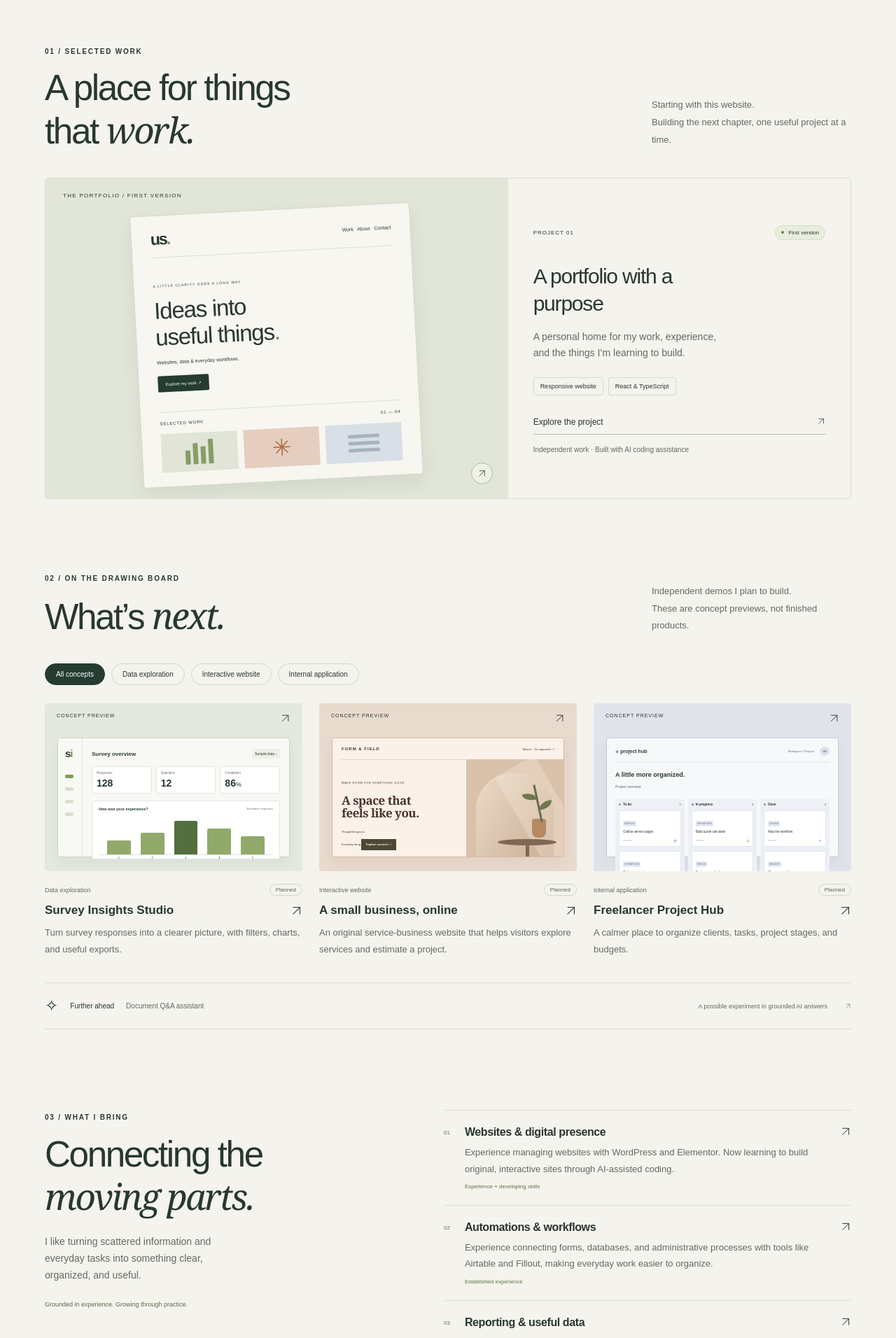
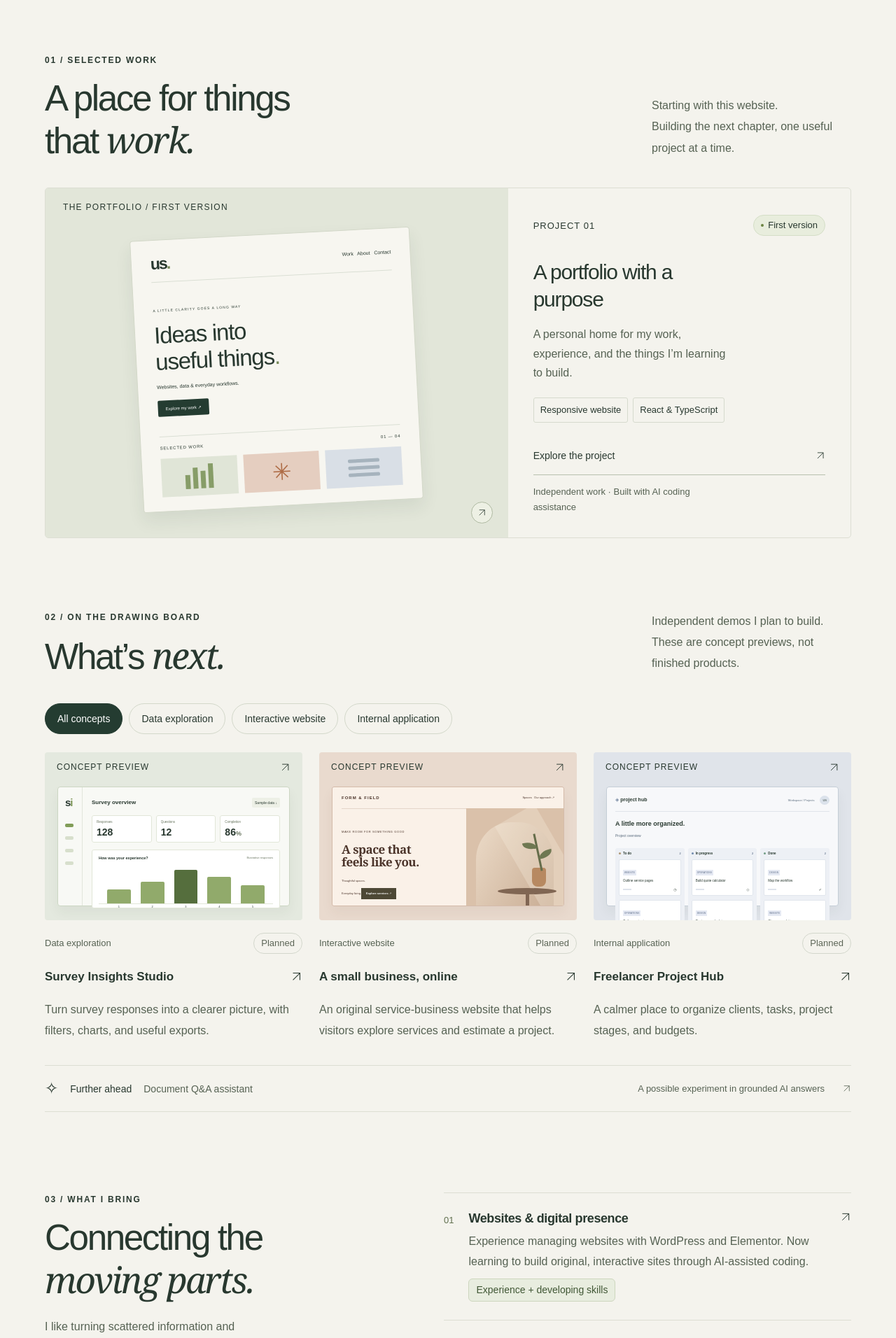
Before and after one commit to uthmans/portfolio, a React (Vite) app: page / in a window 1280 px wide. Shown: the part 860-2772 px from the top of the page at 70% size. Built offline with nearby package versions, Linux system fonts and the light colour scheme.

Commit message:
Improve portfolio typography and interaction spacing

```diff
--- a/src/styles.css
+++ b/src/styles.css
@@ -7,7 +7,10 @@
   -webkit-font-smoothing: antialiased;
   font-weight: 400;
   --ink: #28382f;
-  --muted: #626b62;
+  --muted: #566253;
+  --text-body: 1rem;
+  --text-small: 0.875rem;
+  --text-label: 0.8125rem;
   --line: #dcded3;
   --green: #243c31;
   --lime: #dceaaf;
@@ -102,14 +105,14 @@ p {
   color: #8b9b58;
 }
 .header-name {
-  font-size: 12px;
+  font-size: var(--text-small);
   font-weight: 600;
   line-height: 1.6;
   border-left: 1px solid #cbd0c3;
   padding-left: 21px;
 }
 .header-name small {
-  font-size: 10px;
+  font-size: 0.75rem;
   color: var(--muted);
   font-weight: 400;
 }
@@ -118,7 +121,7 @@ p {
   display: flex;
   align-items: center;
   gap: 32px;
-  font-size: 13px;
+  font-size: var(--text-small);
 }
 .site-header nav > a:not(.nav-contact):hover {
   text-decoration: underline;
@@ -139,7 +142,7 @@ p {
   display: none;
 }
 .eyebrow {
-  font-size: 10px;
+  font-size: 0.75rem;
   font-weight: 600;
   letter-spacing: 1.8px;
   line-height: 1.6;
@@ -154,7 +157,7 @@ p {
   gap: 20px;
 }
 .availability {
-  font-size: 10px;
+  font-size: var(--text-small);
   display: flex;
   align-items: center;
   gap: 8px;
@@ -189,7 +192,7 @@ p {
 .hero-layout > div > p {
   margin-top: 26px;
   max-width: 445px;
-  font-size: 14px;
+  font-size: var(--text-body);
   color: var(--muted);
   line-height: 1.9;
 }
@@ -202,7 +205,7 @@ p {
   gap: 38px;
   padding: 16px 21px;
   border-radius: 3px;
-  font-size: 12px;
+  font-size: var(--text-small);
   transition:
     background 0.2s,
     transform 0.2s;
@@ -284,11 +287,11 @@ p {
   justify-content: space-between;
   padding: 21px 0;
   border-top: 1px solid var(--line);
-  font-size: 11px;
+  font-size: var(--text-label);
   color: var(--muted);
 }
 .hero-footer > span:last-child {
-  font-size: 8px;
+  font-size: 0.75rem;
   letter-spacing: 1.5px;
   display: flex;
   gap: 25px;
@@ -313,7 +316,7 @@ p {
 }
 .section-heading > p {
   max-width: 285px;
-  font-size: 12px;
+  font-size: var(--text-body);
   color: var(--muted);
   line-height: 1.9;
   padding-bottom: 5px;
@@ -339,7 +342,7 @@ p {
   position: absolute;
   top: 20px;
   left: 25px;
-  font-size: 8px;
+  font-size: 0.75rem;
   letter-spacing: 1.3px;
 }
 .visual-open {
@@ -489,7 +492,7 @@ p {
   display: flex;
   align-items: center;
   justify-content: space-between;
-  font-size: 8px;
+  font-size: var(--text-label);
   letter-spacing: 1px;
   margin-bottom: 32px;
 }
@@ -501,7 +504,7 @@ p {
   border: 1px solid #d4dec6;
   border-radius: 20px;
   padding: 5px 8px;
-  font-size: 8px;
+  font-size: var(--text-label);
   letter-spacing: 0;
 }
 .status i {
@@ -516,7 +519,7 @@ p {
   max-width: 300px;
 }
 .featured-copy > p {
-  font-size: 12px;
+  font-size: var(--text-body);
   color: var(--muted);
   margin-top: 17px;
   max-width: 285px;
@@ -528,7 +531,7 @@ p {
   margin-top: 22px;
 }
 .tags > span {
-  font-size: 9px;
+  font-size: var(--text-label);
   border: 1px solid #d6dacd;
   padding: 7px 9px;
   border-radius: 3px;
@@ -540,14 +543,14 @@ p {
   padding: 0 0 10px;
   border-bottom: 1px solid #b8c0ae;
   margin-top: 31px;
-  font-size: 12px;
+  font-size: var(--text-small);
   text-align: left;
 }
 .text-button:hover {
   color: #647641;
 }
 .featured-copy > .honesty-note {
-  font-size: 8px;
+  font-size: var(--text-label);
   margin-top: 13px;
 }
 .filters {
@@ -561,7 +564,7 @@ p {
   border: 1px solid #d3d8ca;
   border-radius: 22px;
   padding: 9px 15px;
-  font-size: 10px;
+  font-size: var(--text-small);
   transition: background 0.2s;
 }
 .filters button[aria-pressed="true"] {
@@ -603,7 +606,7 @@ p {
   top: 14px;
   left: 17px;
   right: 17px;
-  font-size: 7px;
+  font-size: 0.75rem;
   letter-spacing: 1px;
   display: flex;
   justify-content: space-between;
@@ -1016,14 +1019,14 @@ p {
   justify-content: space-between;
   align-items: center;
   margin-top: 18px;
-  font-size: 9px;
+  font-size: var(--text-label);
   color: var(--muted);
 }
 .planned-status {
   border: 1px solid #d3d7cc;
   border-radius: 20px;
   padding: 3px 8px;
-  font-size: 8px;
+  font-size: var(--text-label);
   color: #5d6657;
 }
 .roadmap-card h3 {
@@ -1051,7 +1054,7 @@ p {
   color: #677b49;
 }
 .roadmap-card > p {
-  font-size: 11px;
+  font-size: var(--text-body);
   color: var(--muted);
   margin-top: 10px;
   line-height: 1.85;
@@ -1068,7 +1071,7 @@ p {
   align-items: center;
   text-align: left;
   gap: 20px;
-  font-size: 10px;
+  font-size: var(--text-small);
 }
 .future-project > span:first-child {
   display: flex;
@@ -1085,7 +1088,7 @@ p {
   font-size: 23px;
 }
 .future-detail {
-  font-size: 9px;
+  font-size: var(--text-label);
   color: var(--muted);
   display: flex;
   gap: 25px;
@@ -1109,13 +1112,13 @@ p {
   margin: 16px 0 21px;
 }
 .capabilities-intro > p {
-  font-size: 12px;
+  font-size: var(--text-body);
   max-width: 280px;
   color: var(--muted);
 }
 .small-note {
   display: block;
-  font-size: 9px;
+  font-size: var(--text-small);
   color: #60694f;
   margin-top: 25px;
 }
@@ -1129,7 +1132,7 @@ p {
   border-bottom: 1px solid var(--line);
 }
 .capability > span:first-child {
-  font-size: 8px;
+  font-size: var(--text-label);
   color: #61704f;
   padding-top: 5px;
 }
@@ -1142,19 +1145,19 @@ p {
   flex: 1;
 }
 .capability h3 {
-  font-size: 16px;
+  font-size: 1.125rem;
   letter-spacing: -0.4px;
   font-weight: 600;
 }
 .capability p {
-  font-size: 11px;
+  font-size: var(--text-body);
   color: var(--muted);
   line-height: 1.8;
   margin-top: 8px;
 }
 .capability small {
   display: block;
-  font-size: 8px;
+  font-size: var(--text-small);
   color: #597343;
   margin-top: 9px;
 }
@@ -1238,7 +1241,7 @@ p {
   margin-top: 22px;
 }
 .about-copy > p {
-  font-size: 12px;
+  font-size: var(--text-body);
   line-height: 1.9;
   color: var(--muted);
   margin-top: 17px;
@@ -1250,19 +1253,19 @@ p {
   margin-top: 23px;
 }
 .tool-list span {
-  font-size: 8px;
+  font-size: var(--text-label);
   background: #e9ecdf;
   border: 1px solid #dbe0ce;
   border-radius: 3px;
   padding: 6px 8px;
 }
 .about-copy .languages {
-  font-size: 10px;
+  font-size: var(--text-small);
   color: var(--ink);
   margin-top: 20px;
 }
 .about-copy .about-note {
-  font-size: 8px;
+  font-size: var(--text-small);
   margin-top: 17px;
   max-width: 350px;
 }
@@ -1290,7 +1293,7 @@ p {
   color: var(--lime);
 }
 .contact-section p {
-  font-size: 11px;
+  font-size: var(--text-body);
   color: #cad3c4;
   margin-top: 19px;
   line-height: 1.9;
@@ -1312,11 +1315,11 @@ p {
   line-height: 1;
 }
 .contact-pending strong {
-  font-size: 12px;
+  font-size: var(--text-small);
   font-weight: 500;
 }
 .contact-pending p {
-  font-size: 10px;
+  font-size: var(--text-small);
   margin-top: 9px;
   color: #c9d1c1;
 }
@@ -1336,7 +1339,7 @@ p {
   display: flex;
   justify-content: space-between;
   padding: 14px 0;
-  font-size: 12px;
+  font-size: var(--text-small);
   border-bottom: 1px solid #76846f;
 }
 .contact-secondary:hover {
@@ -1348,7 +1351,7 @@ p {
   gap: 24px;
   padding-top: 34px;
   padding-bottom: 34px;
-  font-size: 9px;
+  font-size: var(--text-label);
   color: var(--muted);
 }
 .site-footer .wordmark {
@@ -1407,7 +1410,7 @@ p {
   letter-spacing: -1.2px;
 }
 .dialog-intro {
-  font-size: 14px;
+  font-size: var(--text-body);
   margin-top: 16px;
   color: var(--muted);
 }
@@ -1417,12 +1420,12 @@ p {
   border-top: 1px solid var(--line);
 }
 .detail-block h3 {
-  font-size: 14px;
+  font-size: var(--text-body);
   letter-spacing: -0.3px;
 }
 .detail-block p,
 .detail-block li {
-  font-size: 12px;
+  font-size: var(--text-body);
   line-height: 1.85;
   color: var(--muted);
   margin-top: 8px;
@@ -1438,7 +1441,7 @@ p {
   display: flex;
   gap: 25px;
   margin-top: 25px;
-  font-size: 12px;
+  font-size: var(--text-small);
 }
 .project-links a {
   text-decoration: underline;
@@ -1612,11 +1615,11 @@ p {
     font-size: 35px;
   }
   .header-name {
-    font-size: 11px;
+    font-size: var(--text-small);
     padding-left: 16px;
   }
   .header-name small {
-    font-size: 9px;
+    font-size: 0.75rem;
   }
   .menu-toggle {
     display: flex;
@@ -1625,7 +1628,7 @@ p {
     background: none;
     padding: 10px 0;
     margin-left: auto;
-    font-size: 12px;
+    font-size: var(--text-small);
   }
   .menu-toggle span {
     font-size: 20px;
@@ -1659,11 +1662,11 @@ p {
     gap: 14px;
   }
   .eyebrow {
-    font-size: 9px;
+    font-size: 0.75rem;
     letter-spacing: 1.4px;
   }
   .availability {
-    font-size: 9px;
+    font-size: var(--text-small);
   }
   .hero-layout {
     grid-template-columns: 1fr;
@@ -1679,7 +1682,7 @@ p {
     letter-spacing: -2px;
   }
   .hero-layout > div > p {
-    font-size: 13px;
+    font-size: var(--text-body);
     max-width: 450px;
     margin-top: 23px;
   }
@@ -1710,11 +1713,11 @@ p {
     right: 25px;
   }
   .hero-footer {
-    font-size: 9px;
+    font-size: var(--text-label);
     padding: 17px 0;
   }
   .hero-footer > span:last-child {
-    font-size: 6px;
+    font-size: 0.75rem;
     gap: 12px;
   }
   .hero-footer > span:last-child > span {
@@ -1734,7 +1737,7 @@ p {
     margin-bottom: 28px;
   }
   .section-heading > p {
-    font-size: 11px;
+    font-size: var(--text-body);
     max-width: 350px;
   }
   .section-heading > p br {
@@ -1758,7 +1761,7 @@ p {
   }
   .project-meta {
     margin-bottom: 21px;
-    font-size: 9px;
+    font-size: var(--text-label);
   }
   .featured-copy h3 {
     font-size: 27px;
@@ -1771,7 +1774,7 @@ p {
     margin-top: 24px;
   }
   .featured-copy > .honesty-note {
-    font-size: 9px;
+    font-size: var(--text-label);
   }
   .roadmap-grid {
     grid-template-columns: 1fr;
@@ -1952,21 +1955,21 @@ p {
     font-size: 7px;
   }
   .roadmap-meta {
-    font-size: 10px;
+    font-size: var(--text-label);
   }
   .roadmap-card h3 {
     font-size: 20px;
     margin-top: 12px;
   }
   .roadmap-card > p {
-    font-size: 12px;
+    font-size: var(--text-body);
   }
   .filters {
     gap: 7px;
     margin-bottom: 22px;
   }
   .filters button {
-    font-size: 9px;
+    font-size: var(--text-small);
     padding: 8px 12px;
   }
   .future-project {
@@ -1977,12 +1980,12 @@ p {
   }
   .future-project > span:first-child {
     gap: 12px;
-    font-size: 9px;
+    font-size: var(--text-small);
   }
   .future-detail {
     max-width: none;
     margin-left: 34px;
-    font-size: 9px;
+    font-size: var(--text-label);
     gap: 15px;
   }
   .capabilities-section {
@@ -1997,13 +2000,13 @@ p {
     margin-top: 15px;
   }
   .capability h3 {
-    font-size: 17px;
+    font-size: 1.125rem;
   }
   .capability p {
-    font-size: 12px;
+    font-size: var(--text-body);
   }
   .capability small {
-    font-size: 9px;
+    font-size: var(--text-small);
   }
   .about-section {
     grid-template-columns: 1fr;
@@ -2035,14 +2038,14 @@ p {
     font-size: 36px;
   }
   .about-copy > p {
-    font-size: 13px;
+    font-size: var(--text-body);
   }
   .about-copy .about-note {
-    font-size: 9px;
+    font-size: var(--text-small);
     max-width: none;
   }
   .tool-list span {
-    font-size: 9px;
+    font-size: var(--text-label);
   }
   .contact-section {
     margin: 0 24px;
@@ -2056,7 +2059,7 @@ p {
     letter-spacing: -1.8px;
   }
   .contact-section p {
-    font-size: 12px;
+    font-size: var(--text-body);
   }
   .contact-actions {
     max-width: none;
@@ -2074,10 +2077,10 @@ p {
     font-size: 28px;
   }
   .contact-pending strong {
-    font-size: 12px;
+    font-size: var(--text-small);
   }
   .contact-pending p {
-    font-size: 10px;
+    font-size: var(--text-small);
     margin-top: 5px;
   }
   .desktop-break {
@@ -2088,7 +2091,7 @@ p {
     gap: 17px;
     padding-top: 27px;
     padding-bottom: 27px;
-    font-size: 8px;
+    font-size: var(--text-label);
   }
   .site-footer > span:nth-of-type(2) {
     margin-left: 0;
@@ -2106,14 +2109,14 @@ p {
     font-size: 27px;
   }
   .dialog-top .eyebrow {
-    font-size: 8px;
+    font-size: 0.75rem;
   }
   .dialog-intro {
-    font-size: 13px;
+    font-size: var(--text-body);
   }
   .detail-block p,
   .detail-block li {
-    font-size: 12px;
+    font-size: var(--text-body);
   }
 }
 @media (max-width: 370px) {
@@ -2128,10 +2131,10 @@ p {
     font-size: 47px;
   }
   .header-name {
-    font-size: 10px;
+    font-size: var(--text-small);
   }
   .header-name small {
-    font-size: 8px;
+    font-size: 0.75rem;
   }
   .featured-visual {
     padding-left: 28px;
@@ -2255,46 +2258,156 @@ p {
 
 /* Reading sizes for the main content; interface illustrations stay miniature. */
 .hero-layout > div > p {
-  font-size: 15px;
+  font-size: var(--text-body);
 }
 .section-heading > p {
-  font-size: 13px;
+  font-size: var(--text-body);
 }
 .featured-copy > p {
-  font-size: 14px;
+  font-size: var(--text-body);
 }
 .featured-copy > .honesty-note {
-  font-size: 10px;
+  font-size: var(--text-label);
 }
 .roadmap-card > p,
 .capability p {
-  font-size: 13px;
+  font-size: var(--text-body);
 }
 .capabilities-intro > p,
 .about-copy > p {
-  font-size: 14px;
+  font-size: var(--text-body);
 }
 .about-copy .about-note {
-  font-size: 10px;
+  font-size: var(--text-small);
 }
 .contact-section p {
-  font-size: 13px;
+  font-size: var(--text-body);
 }
 .contact-pending p {
-  font-size: 11px;
+  font-size: var(--text-small);
 }
 .detail-block p,
 .detail-block li {
-  font-size: 14px;
+  font-size: var(--text-body);
 }
 .site-footer {
-  font-size: 10px;
+  font-size: var(--text-label);
 }
 @media (max-width: 760px) {
   .hero-layout > div > p {
-    font-size: 14px;
+    font-size: var(--text-body);
   }
   .site-footer {
-    font-size: 9px;
-  }
-}
+    font-size: var(--text-label);
+  }
+}
+
+/* Give supporting text the same care as headlines. */
+.header-name {
+  min-width: 0;
+}
+.wordmark,
+.menu-toggle {
+  flex-shrink: 0;
+}
+.availability {
+  line-height: 1.5;
+  font-weight: 500;
+}
+.small-note {
+  line-height: 1.7;
+}
+.capability {
+  padding-top: 26px;
+  padding-bottom: 26px;
+}
+.capability small {
+  display: inline-block;
+  max-width: 100%;
+  padding: 5px 10px;
+  border: 1px solid #cdd6be;
+  border-radius: 6px;
+  background: #e8eddf;
+  color: #405735;
+  line-height: 1.5;
+}
+.about-copy .about-note {
+  max-width: 42ch;
+  line-height: 1.75;
+}
+.tags > span,
+.tool-list span {
+  line-height: 1.5;
+}
+.status,
+.planned-status {
+  line-height: 1.4;
+  padding: 5px 10px;
+}
+.filters button {
+  min-height: 44px;
+  padding: 10px 17px;
+}
+.text-button {
+  min-height: 44px;
+  align-items: center;
+}
+.roadmap-card h3 > button {
+  min-height: 44px;
+  line-height: 1.5;
+}
+.contact-secondary {
+  min-height: 44px;
+  align-items: center;
+}
+.concept-label {
+  align-items: center;
+  padding-right: 25px;
+}
+.featured-project {
+  transition: box-shadow 0.2s;
+}
+.featured-project:hover {
+  box-shadow: 0 10px 28px #28382f0a;
+}
+.future-project {
+  transition: background 0.2s;
+}
+.future-project:hover {
+  background: #e9ecdf;
+}
+.future-project > span:first-child {
+  flex-wrap: wrap;
+  row-gap: 8px;
+}
+.site-footer {
+  line-height: 1.6;
+  flex-wrap: wrap;
+  row-gap: 14px;
+}
+.site-footer > a:last-child {
+  padding-top: 10px;
+  padding-bottom: 10px;
+}
+@media (max-width: 760px) {
+  .header-name {
+    line-height: 1.4;
+  }
+  .hero-footer {
+    flex-wrap: wrap;
+    gap: 12px;
+  }
+  .nav-contact {
+    margin-left: 0;
+  }
+  .site-header nav {
+    align-items: center;
+  }
+  .site-header nav > a:not(.nav-contact) {
+    padding-top: 12px;
+    padding-bottom: 12px;
+  }
+  .about-copy .about-note {
+    max-width: none;
+  }
+}
```
